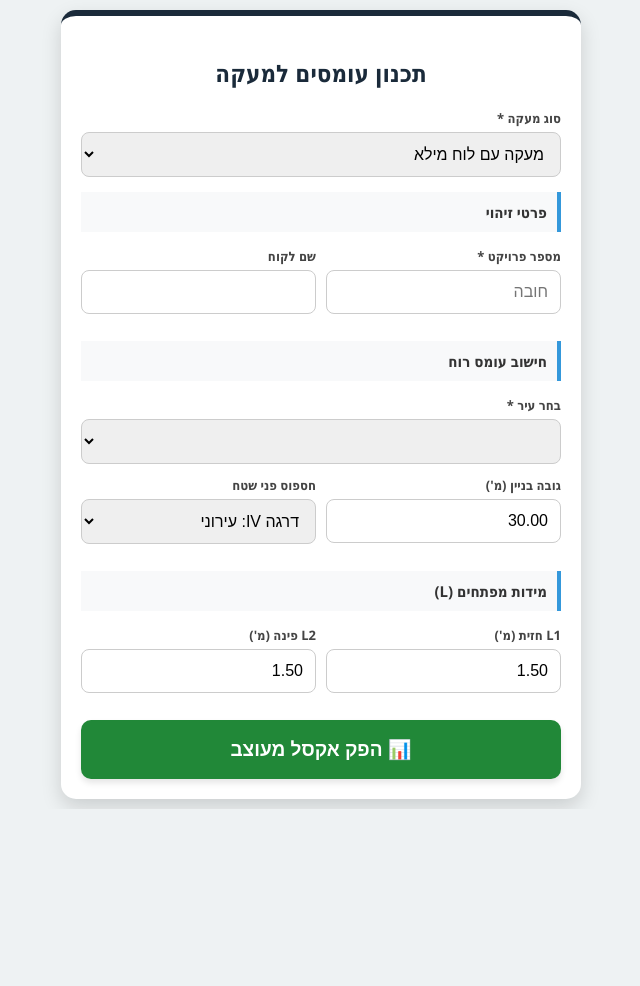
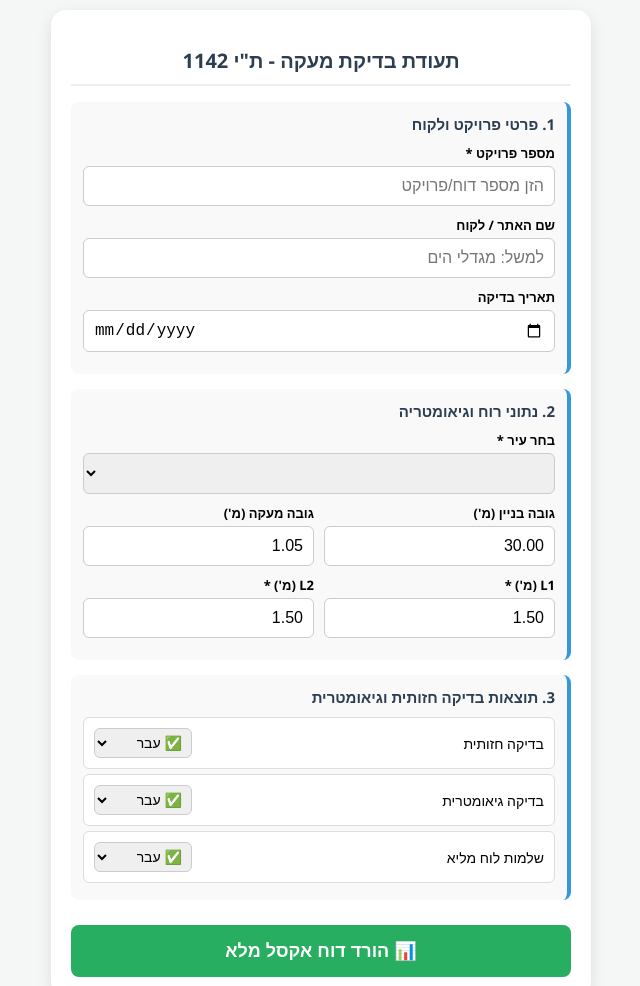
Before and after one commit to amiraharonsystem-cloud/railing-calculator., a plain HTML site: page index.html in a window 1280 px wide. Shown: the top 986 px of the page, without its empty margins (319-959 px from the left). Before the commit the page ends 809 px from the top, so only its background shows below. Drawn offline with Linux system fonts and the light colour scheme.

Commit message:
Update index.html

```diff
--- a/index.html
+++ b/index.html
@@ -3,116 +3,122 @@
 <head>
     <meta charset="UTF-8">
     <meta name="viewport" content="width=device-width, initial-scale=1.0">
-    <title>מחשבון עומסים - גרסה מעוצבת</title>
+    <title>דוח בדיקת מעקה - תקן 1142</title>
     <script src="https://cdn.jsdelivr.net/npm/xlsx@0.18.5/dist/xlsx.full.min.js"></script>
     <style>
-        :root { --primary: #1a2a3a; --accent: #3498db; --success: #218838; }
-        body { font-family: 'Segoe UI', Tahoma, sans-serif; background: #eef2f3; margin: 0; padding: 10px; display: flex; justify-content: center; }
-        .card { background: white; width: 100%; max-width: 480px; padding: 20px; border-radius: 15px; box-shadow: 0 8px 20px rgba(0,0,0,0.15); border-top: 6px solid var(--primary); }
-        h2 { text-align: center; color: var(--primary); margin-bottom: 20px; font-size: 24px; }
-        .section-header { background: #f8f9fa; padding: 10px; border-right: 4px solid var(--accent); font-weight: bold; margin: 15px 0; font-size: 15px; color: #333; }
+        :root { --primary: #2c3e50; --accent: #3498db; --success: #27ae60; --fail: #e74c3c; }
+        body { font-family: 'Segoe UI', sans-serif; background: #f4f7f6; margin: 0; padding: 10px; display: flex; justify-content: center; }
+        .card { background: white; width: 100%; max-width: 500px; padding: 20px; border-radius: 15px; box-shadow: 0 5px 15px rgba(0,0,0,0.1); }
+        h2 { text-align: center; color: var(--primary); font-size: 20px; border-bottom: 2px solid #eee; padding-bottom: 10px; }
+        .section { background: #f9f9f9; padding: 12px; border-radius: 8px; margin: 15px 0; border-right: 4px solid var(--accent); }
+        .section-title { font-weight: bold; margin-bottom: 10px; color: var(--primary); font-size: 15px; }
+        label { display: block; font-size: 13px; font-weight: 600; margin-bottom: 4px; }
+        input, select { width: 100%; padding: 10px; border: 1px solid #ccc; border-radius: 6px; font-size: 16px; box-sizing: border-box; margin-bottom: 10px; }
         .grid { display: grid; grid-template-columns: 1fr 1fr; gap: 10px; }
-        .field { margin-bottom: 12px; }
-        label { display: block; font-size: 13px; font-weight: 600; margin-bottom: 5px; color: #444; }
-        input, select { width: 100%; padding: 12px; border: 1px solid #ccc; border-radius: 8px; font-size: 16px; box-sizing: border-box; }
-        button { width: 100%; padding: 18px; background: var(--success); color: white; border: none; border-radius: 10px; font-size: 19px; font-weight: bold; cursor: pointer; margin-top: 15px; box-shadow: 0 4px 6px rgba(0,0,0,0.1); }
-        button:active { background: #1e7e34; transform: translateY(2px); }
+        .status-box { display: flex; align-items: center; justify-content: space-between; background: white; padding: 10px; border-radius: 6px; border: 1px solid #ddd; margin-bottom: 5px; }
+        .status-box span { font-size: 14px; }
+        .status-box select { width: auto; margin: 0; padding: 5px; font-size: 14px; }
+        button { width: 100%; padding: 15px; background: var(--primary); color: white; border: none; border-radius: 8px; font-size: 18px; font-weight: bold; cursor: pointer; margin-top: 10px; }
+        .excel-btn { background: var(--success); }
     </style>
 </head>
 <body>
 
 <div class="card">
-    <h2>תכנון עומסים למעקה</h2>
+    <h2>תעודת בדיקת מעקה - ת"י 1142</h2>
 
-    <div class="field">
-        <label>סוג מעקה *</label>
-        <select id="type" onchange="toggleFields()">
-            <option value="מעקה עם לוח מילא">מעקה עם לוח מילא</option>
-            <option value="מעקה פלדה">מעקה פלדה</option>
-        </select>
+    <div class="section">
+        <div class="section-title">1. פרטי פרויקט ולקוח</div>
+        <label>מספר פרויקט *</label>
+        <input type="text" id="projId" placeholder="הזן מספר דוח/פרויקט">
+        <label>שם האתר / לקוח</label>
+        <input type="text" id="siteName" placeholder="למשל: מגדלי הים">
+        <label>תאריך בדיקה</label>
+        <input type="date" id="testDate">
     </div>
 
-    <div class="section-header">פרטי זיהוי</div>
+    <div class="section">
+        <div class="section-title">2. נתוני רוח וגיאומטריה</div>
+        <label>בחר עיר *</label>
+        <select id="city"></select>
         <div class="grid">
             <div class="field">
-            <label>מספר פרויקט *</label>
-            <input type="text" id="projId" placeholder="חובה">
+                <label>גובה בניין (מ')</label>
+                <input type="number" id="hb" value="30.00" step="0.1">
             </div>
             <div class="field">
-            <label>שם לקוח</label>
-            <input type="text" id="customer">
+                <label>גובה מעקה (מ')</label>
+                <input type="number" id="hr" value="1.05" step="0.01">
             </div>
-    </div>
-
-    <div id="windParams">
-        <div class="section-header">חישוב עומס רוח</div>
-        <div class="field">
-            <label>בחר עיר *</label>
-            <select id="city"></select>
         </div>
         <div class="grid">
             <div class="field">
-                <label>גובה בניין (מ')</label>
-                <input type="number" id="hb" value="30.00" step="0.5">
+                <label>L1 (מ') *</label>
+                <input type="number" id="l1" value="1.50" step="0.01">
             </div>
             <div class="field">
-                <label>חספוס פני שטח</label>
-                <select id="terrain">
-                    <option value="0.234">דרגה IV: עירוני</option>
-                    <option value="0.215">דרגה III: תעשייה</option>
-                </select>
+                <label>L2 (מ') *</label>
+                <input type="number" id="l2" value="1.50" step="0.01">
             </div>
         </div>
     </div>
 
-    <div class="section-header">מידות מפתחים (L)</div>
-    <div class="grid">
-        <div class="field">
-            <label>L1 חזית (מ')</label>
-            <input type="number" id="l1" value="1.50" step="0.01">
+    <div class="section">
+        <div class="section-title">3. תוצאות בדיקה חזותית וגיאומטרית</div>
+        <div class="status-box">
+            <span>בדיקה חזותית</span>
+            <select id="visualStatus">
+                <option value="עבר">✅ עבר</option>
+                <option value="לא עבר">❌ לא עבר</option>
+            </select>
         </div>
-        <div class="field">
-            <label>L2 פינה (מ')</label>
-            <input type="number" id="l2" value="1.50" step="0.01">
+        <div class="status-box">
+            <span>בדיקה גיאומטרית</span>
+            <select id="geoStatus">
+                <option value="עבר">✅ עבר</option>
+                <option value="לא עבר">❌ לא עבר</option>
+            </select>
+        </div>
+        <div class="status-box">
+            <span>שלמות לוח מליא</span>
+            <select id="panelStatus">
+                <option value="עבר">✅ עבר</option>
+                <option value="לא עבר">❌ לא עבר</option>
+            </select>
         </div>
     </div>
 
-    <button onclick="exportToExcel()">📊 הפק אקסל מעוצב</button>
+    <button onclick="exportToExcel()" class="excel-btn">📊 הורד דוח אקסל מלא</button>
 </div>
 
 <script>
     const CITY_MAP = {
-        "אבו גוש": 26, "אופקים": 24, "אור יהודה": 24, "אשדוד": 24, "אשקלון": 24, "באר שבע": 24,
-        "בית שמש": 26, "בני ברק": 24, "בת ים": 24, "גבעתיים": 24, "הרצליה": 24, "חדרה": 24,
-        "חולון": 24, "חיפה": 24, "טבריה": 24, "ירושלים": 26, "כפר סבא": 24, "מודיעין": 26,
-        "נתניה": 24, "פתח תקווה": 24, "צפת": 28, "ראשון לציון": 24, "רחובות": 24, "תל אביב-יפו": 24
+        "אבו גוש": 26, "אופקים": 24, "אשדוד": 24, "אשקלון": 24, "באר שבע": 24,
+        "בית שמש": 26, "בני ברק": 24, "בת ים": 24, "גבעתיים": 24, "הרצליה": 24,
+        "חיפה": 24, "ירושלים": 26, "נתניה": 24, "ראשון לציון": 24, "תל אביב-יפו": 24
     };
 
     const citySelect = document.getElementById('city');
     Object.keys(CITY_MAP).sort().forEach(c => {
         let o = document.createElement('option'); o.value = c; o.text = c; citySelect.add(o);
     });
-
-    function toggleFields() {
-        document.getElementById('windParams').style.display =
-            document.getElementById('type').value === 'מעקה פלדה' ? 'none' : 'block';
-    }
+    document.getElementById('testDate').valueAsDate = new Date();
 
     function exportToExcel() {
-        const type = document.getElementById('type').value;
         const proj = document.getElementById('projId').value;
-        const customer = document.getElementById('customer').value || "-";
+        const city = document.getElementById('city').value;
+        if (!proj) { alert("אנא הזן מספר פרויקט"); return; }
+
         const l1 = parseFloat(document.getElementById('l1').value);
         const l2 = parseFloat(document.getElementById('l2').value);
-        const city = document.getElementById('city').value;
+        const hb = parseFloat(document.getElementById('hb').value);
+        const hr = parseFloat(document.getElementById('hr').value);
 
-        if (!proj) { alert("אנא הזן מספר פרויקט"); return; }
-
-        let Fser = 750, fw = 0;
-        if (type !== 'מעקה פלדה') {
-            const vb = CITY_MAP[city];
-            const hb = parseFloat(document.getElementById('hb').value);
-            const ze = Math.max(hb + 1.05, 2.0);
+        // חישוב עומס רוח לפי הקובץ (Log, Ce, We)
+        const ze = Math.max(hb + hr, 2.0);
         const logZ = Math.log(ze / 1.0);
         const ce = (0.234 * logZ) * (1 + 7 / logZ);
-            const we = 0.613 * Math.pow(vb
+        const vb = CITY_MAP[city];
+        const we = 0.613 * Math.pow(vb, 2) * ce * 1.8;
+        const fw = we * hr;
+        const Fser = Math.ceil(Math.max(fw, 750 + (
```
Lines whose indentation alone changed are shown as unchanged.
